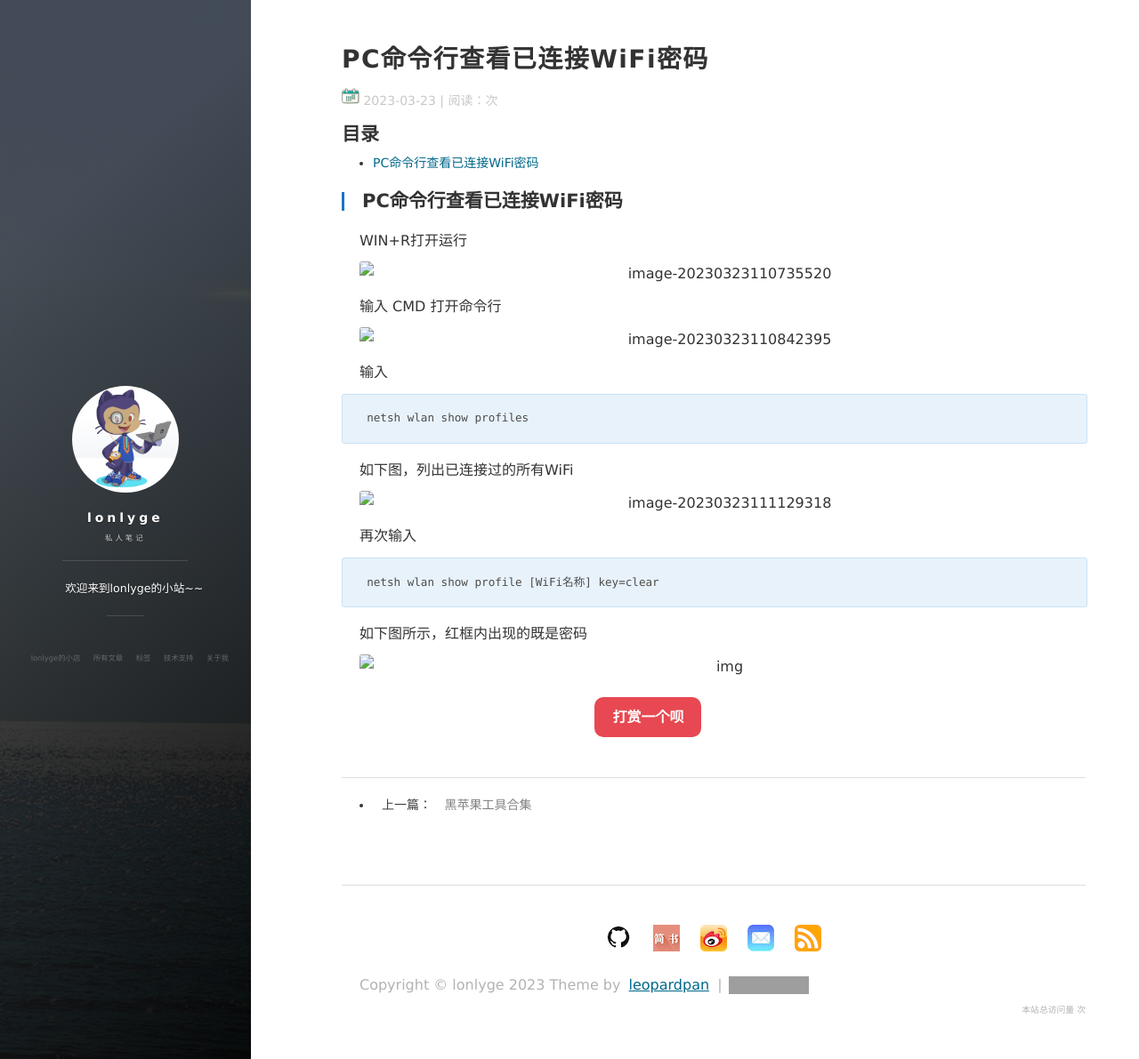
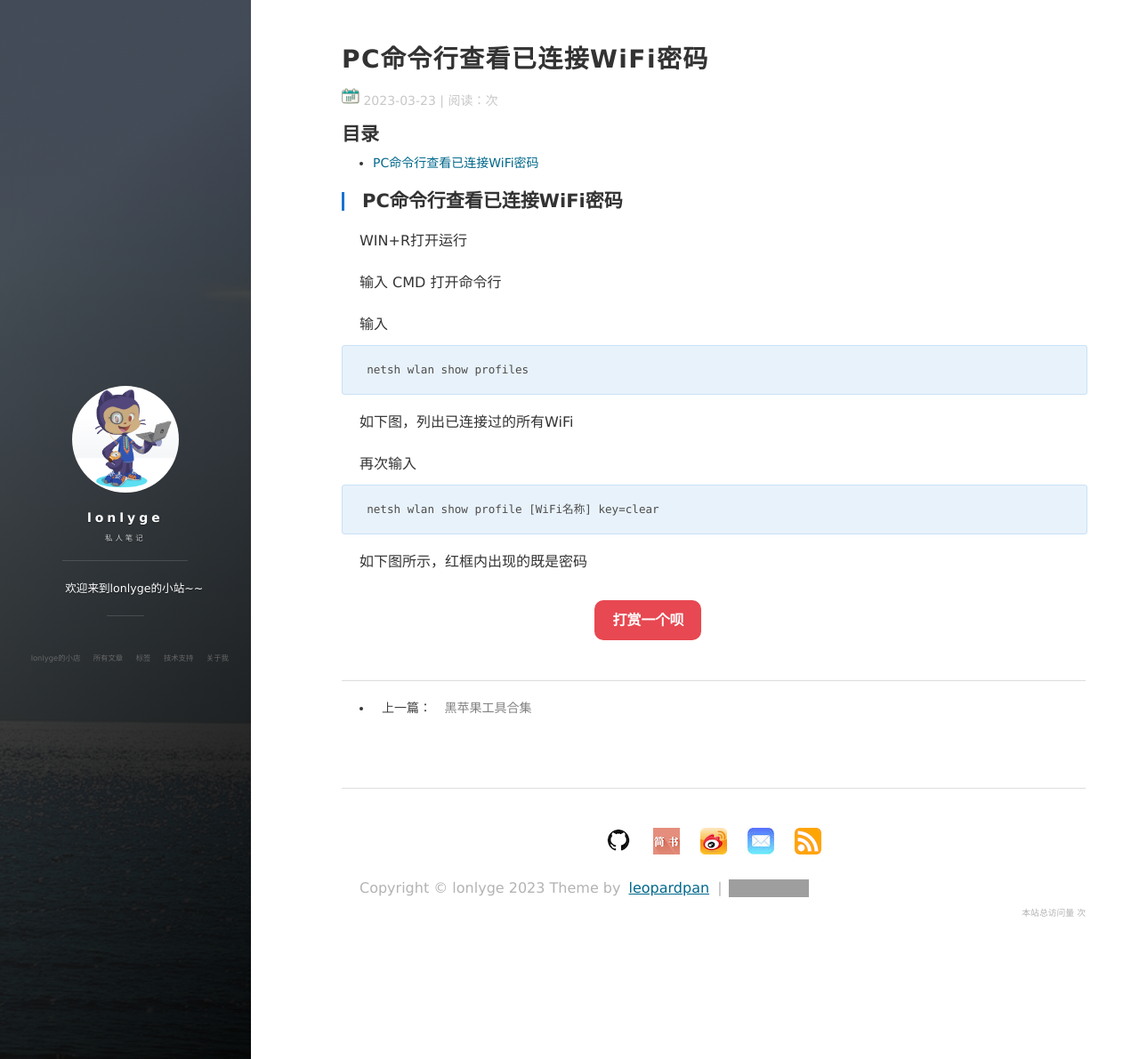
Before and after one commit to lonlyge/lonlyge.github.io, a Jekyll site: the page built from _posts/2023-03-23-PC命令行查看已连接WiFi密码.md, in a window 1280 px wide and 1191 px high. Shown: the whole window at 89% size. Built offline with Jekyll 4.4.1, drawn with Linux system fonts in a browser that asks for light colours; nearby versions of some CDN libraries; comment, search, counter and statistics services are not loaded; grey boxes are pictures that could not be loaded.

Commit message:
更新 2023-03-23-PC命令行查看已连接WiFi密码.md

```diff
--- a/_posts/2023-03-23-PC命令行查看已连接WiFi密码.md
+++ b/_posts/2023-03-23-PC命令行查看已连接WiFi密码.md
@@ -9,11 +9,11 @@ tags: 经验 学习
 
 WIN+R打开运行
 
-![image-20230323110735520](./images/posts/github/image-20230323110735520.png)
+![](./images/posts/github/image-20230323110735520.png)
 
 输入 CMD  打开命令行
 
-![image-20230323110842395](./images/posts/github/image-20230323110842395.png)
+![](./images/posts/github/image-20230323110842395.png)
 
 输入
 
@@ -23,7 +23,7 @@ netsh wlan show profiles
 
 如下图，列出已连接过的所有WiFi
 
-![image-20230323111129318](./images/posts/github/image-20230323111129318.png)
+![](./images/posts/github/image-20230323111129318.png)
 
 再次输入
 
@@ -33,4 +33,4 @@ netsh wlan show profile [WiFi名称] key=clear
 
 如下图所示，红框内出现的既是密码
 
-![img](./images/posts/github/watermark,type_d3F5LXplbmhlaQ,shadow_50,text_Q1NETiBA5q6H44OZNDIy,size_20,color_FFFFFF,t_70,g_se,x_16.png)
+![](./images/posts/github/watermark,type_d3F5LXplbmhlaQ,shadow_50,text_Q1NETiBA5q6H44OZNDIy,size_20,color_FFFFFF,t_70,g_se,x_16.png)
```
